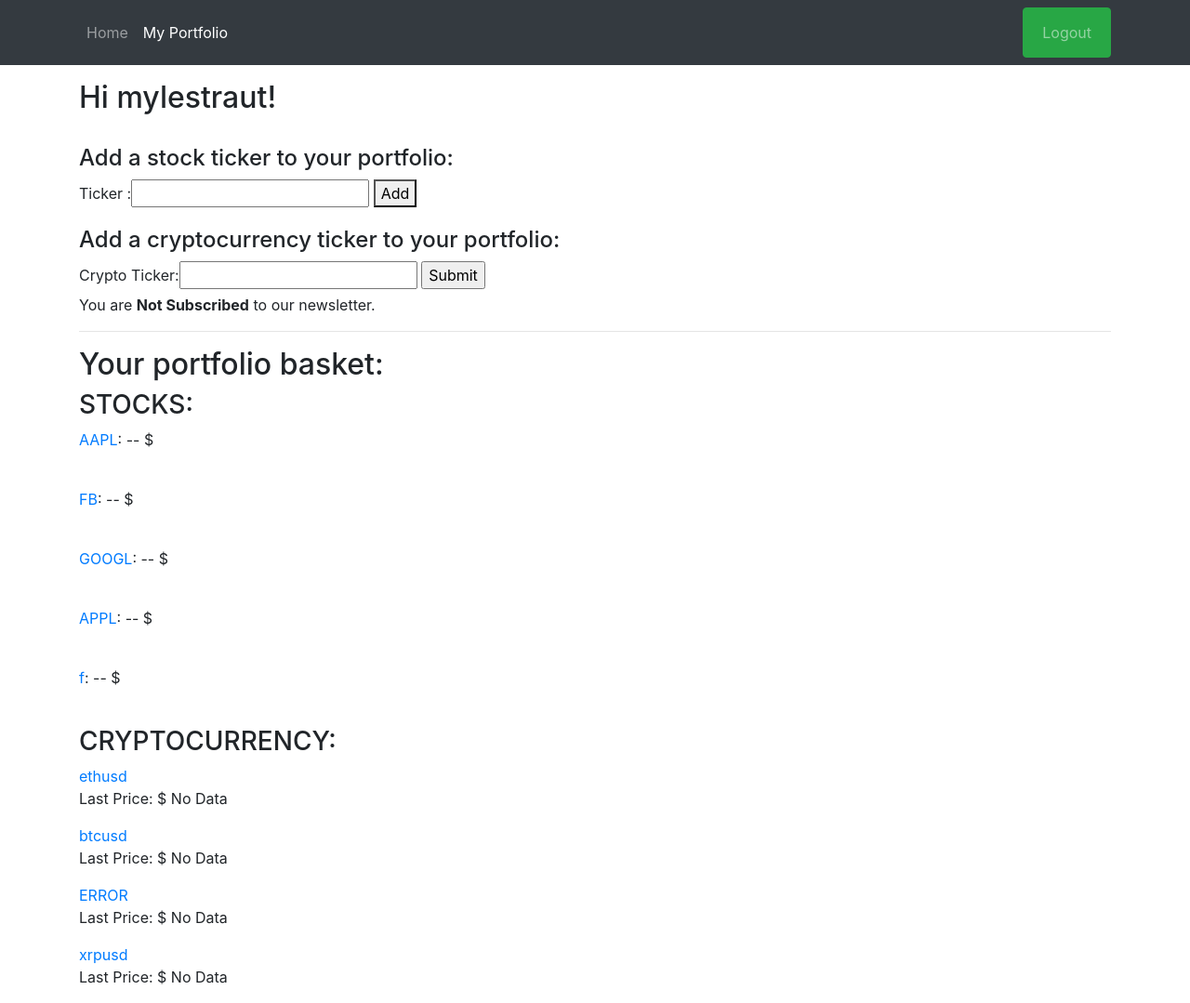
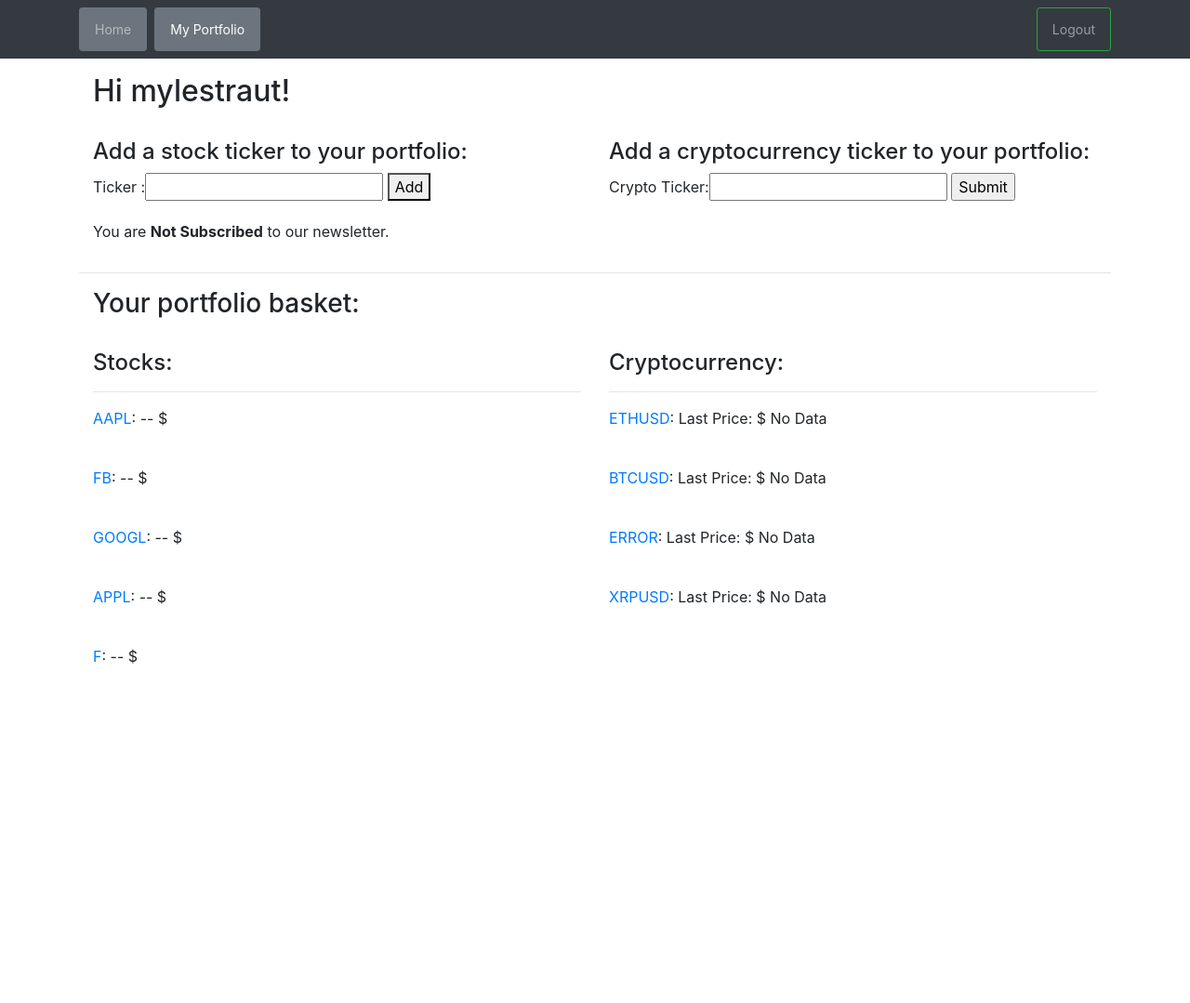
Before and after one commit to PairedProject/content_curation_project, a Django app: page /index/ in a window 1280 px wide. Shown: the whole page at 93% size. After the commit the page ends 714 px from the top, so only its background shows below. Run offline with Django 3.2, Linux system fonts and the light colour scheme; a user stored in the database is signed in; data comes from the database, SQL or seed files in the repository; both versions use the stored data as it was after the commit; data that the repository does not hold is empty; some libraries are stand-ins or nearby versions.

Commit message:
Continued with bootstrap styling on navbar.html and index.html

```diff
--- a/src/pages/views.py
+++ b/src/pages/views.py
@@ -102,8 +102,6 @@
 						if len(current_crypto_price_dict) == 0:
 							current_crypto_price_dict.append({'topOfBookData':[{'lastPrice':'No_Data'}]})
 
-						print(current_crypto_price_dict)
-
 						# Add the meta data and price data to the current session
 						request.session['crypto_meta_data'][current_crypto.crypto_ticker] = current_crypto_meta_dict
 						request.session['crypto_price_data_dict'][current_crypto.crypto_ticker] = current_crypto_price_dict
--- a/src/templates/base/navbar.html
+++ b/src/templates/base/navbar.html
@@ -12,24 +12,31 @@
     <span class="navbar-toggler-icon"></span>
   </button> -->
 
+
     <div class="collapse navbar-collapse mr-1" id="navbarSupportedContent">
       <ul class="navbar-nav">
+        <button type="button" class="btn btn-secondary btn-sm mr-2">
           <li class="nav-item {% if request.path == home_url %} active {% endif %}">
             <a class="nav-link" href="{{ home_url }}">Home <span class="sr-only">(current)</span></a>
           </li>
+        </button>
       </ul>
+
+
 
     {% if request.user.is_authenticated %}
       <ul class="navbar-nav">
+        <button class="btn btn-secondary btn-sm">
           <li class="nav-item {% if request.path == index_url %} active {% endif %}">
             <a class="nav-link" href="{{ index_url }}">My Portfolio</a>
           </li>
+        </button>
       </ul>
     </div>
 
     <div class="collapse navbar-collapse" id="navbarSupportedContent">
       <ul class="navbar-nav ml-auto">
-        <button type="button" class="btn btn-success">
+        <button class="btn btn-outline-success btn-sm">
           <li class="nav-item {% if request.path == logout_url %} active {% endif %}">
             <a class="nav-link" href="{{ logout_url }}">Logout</a>
           </li>
@@ -41,12 +48,16 @@
     {% else %}
     <div class="collapse navbar-collapse" id="navbarSupportedContent">
       <ul class="navbar-nav ml-auto">
+        <button type="button" class="btn btn btn-outline-success btn-sm mr-2">
           <li class="nav-item {% if request.path == signup_url %} active {% endif %}">
             <a class="nav-link" href="{{ register_url }}">SignUp</a>
           </li>
+        </button>
+        <button type="button" class="btn btn-outline-success btn-sm mr-2">
           <li class="nav-item {% if request.path == login_url %} active {% endif %}">
             <a class="nav-link" href="{{ login_url }}">Login</a>
           </li>
+        </button>
       </ul>
     </div>
     {% endif %}
--- a/src/templates/index.html
+++ b/src/templates/index.html
@@ -5,16 +5,23 @@
 	<!-- Check if user is logged in -->
 	{% if user.is_authenticated %}
 
-		<!-- Greet the user -->
+	<div class="container">	<!-- Greet the user -->
 		<h2>Hi {{ user.username }}!</h2>
 		<br>
+	</div>
+
+	<div class="container">
+		<div class="row">
+			<div class="col-6">
 				<!-- Create form for adding a stock to your portfolio -->
 				<h4>Add a stock ticker to your portfolio:</h4>
 				<form method="post" action ='.' id='stock_form'>{% csrf_token %}
 					<input type="hidden" name="form_type" value="stock_form">
 					<p>{{ form }} <button type="submit">Add</button></p>
 				</form>
+			</div>
 
+			<div class="col-6">
 				<h4>Add a cryptocurrency ticker to your portfolio:</h4>
 				<form method='post' action='.' id="crypto_form">
 					{% csrf_token %}
@@ -22,8 +29,11 @@
 					<input type="hidden" name="form_type" value="crypto_form">
 					<input type="submit" value="Submit">
 				</form>
-
-<!-- 		Display error message if stock already exists in users portfilio -->
+			</div>
+		</div>
+		<div class="row">
+			<!-- Display error message if stock already exists in users portfilio -->
+			<div class="col-12">
 			{% if messages %}
 			<ul class="messages">
 			    {% for message in messages %}
@@ -31,50 +41,72 @@
 			    {% endfor %}
 			</ul>
 			{% endif %}
+			</div>
+		</div>
 
-<!-- 		Check if user is subscribed to newsletter and display message -->
+		<div class="row">
+			<div class="col-12">
+				<!-- Check if user is subscribed to newsletter and display message -->
 				{% if user.subscribed == True %}
 					<p>You are <b>Subscribed</b> to our newsletter.</p>
 				{% else %}
 					<p>You are <b>Not Subscribed</b> to our newsletter.</p>
 				{% endif %}
+			</div>
+		</div>
+	</div>
+
 	<hr>
 
-<!-- 		Display users portfolio on screen -->
-		<h2>Your portfolio basket:</h2>
-
-		<h3>STOCKS:</h3>
-
-<!-- 		Check if portfolio is empty -->
+	<div class="container">
+		<div class="row">
+			<div class="col-12 mx-auto">
+				<!-- Display users portfolio on screen -->
+				<h3>Your portfolio basket:</h2>
+				<br>
+			</div>
+		</div>
+		<div class="row">
+			<div class="col-6">
+				<h4>Stocks:</h4>
+				<hr>
+				<!--Check if portfolio is empty -->
 				{% if user.stocks_set.count == 0 %}
 					<p>Your basket is empty</p>
 
 				<!-- Display stock meta and price data.-->
 				{% else %}
 					{% for k, v in request.session.meta_data.items %}
-				<p><a href="{% url 'pages:stock-detail' ticker=v.ticker%}">{{ k }}</a>: {{ v.name }} -- $ {{ v.high }}</p><br>
+						<p><a href="{% url 'pages:stock-detail' ticker=v.ticker%}">{{ k|upper }}</a>: {{ v.name }} -- $ {{ v.high }}</p><br>
 					{% endfor %}
 
 				{% endif %}
-
-		<h3>CRYPTOCURRENCY:</h3>
+			</div>
+			<div class="col-6">
+				<h4>Cryptocurrency:</h4>
+				<hr>
 				<!-- Check if crypto currenct basket is empty -->
 				{% if user.crypto_set.count == 0 %}
 					<p>Your basket is empty</p>
 				<!-- If not display basket item details -->
 				{% else %}
 					{% for k,v in request.session.crypto_price_data_dict.items %}
-				<p><a href="{% url 'pages:crypto-detail' crypto_ticker=k %}">{{ k }}</a>
-				<br>Last Price: $ {{ v.0.topOfBookData.0.lastPrice }} <br>
+						<p><a href="{% url 'pages:crypto-detail' crypto_ticker=k %}">{{ k|upper }}</a>:
+						Last Price: $ {{ v.0.topOfBookData.0.lastPrice }}</p><br>
 					{% endfor %}
 					<!-- {{ tob_data }} -->
 				{% endif %}
+			</div>
+		</div>
+	</div>
 
-<!-- 	If the user is not logged in display Login / Signup links -->
+
+		<!-- If the user is not logged in display Login / Signup links -->
 		{% else %}
 			<p>You are not logged in</p>
 			<a href="{% url 'login' %}">Log In</a> |
 			<a href="{% url 'signup' %}">Sign Up</a>
 		{% endif %}
 
+
 {% endblock %}
--- a/src/templates/stock_detail.html
+++ b/src/templates/stock_detail.html
@@ -3,7 +3,7 @@
 {% block content %}
 
 <!-- Display stock details -->
-<h1>{{ instance.ticker }} - {{ instance.name }} - ${{ instance.high }}</h1>
+<h1>{{ instance.ticker|upper }} - {{ instance.name }} - ${{ instance.high }}</h1>
 <!-- Link to confirm delete page for that stock instance -->
 <a class="btn btn-primary" href="{% url 'pages:stock-delete' ticker=instance.ticker %}" role="button">
 	DELETE <b>{{ instance.ticker }}</b> from portfolio?
```
Also changed, not shown: src/db.sqlite3. Lines whose indentation alone changed are shown as unchanged.
